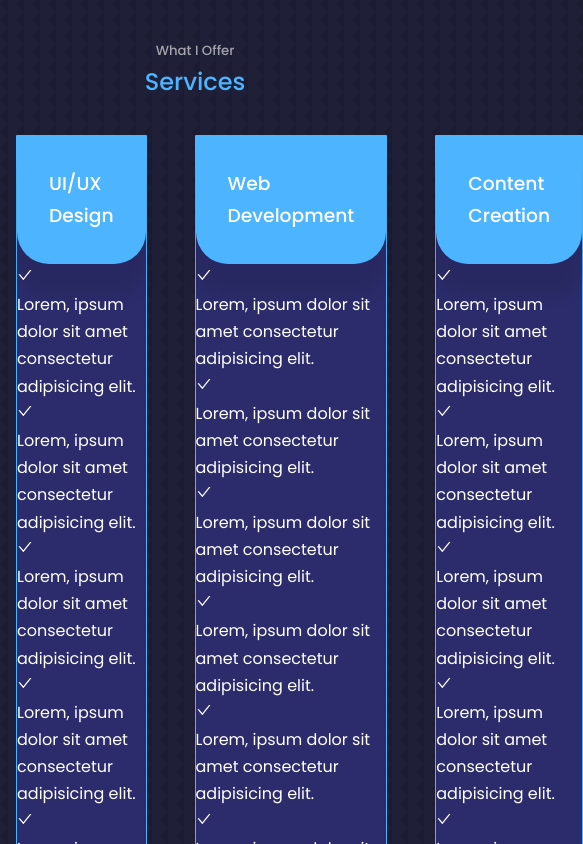
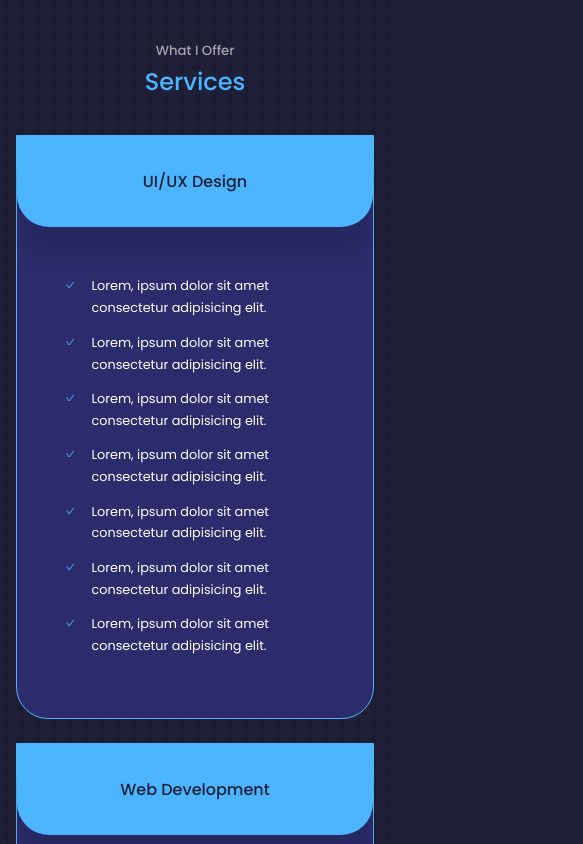
Before and after one commit to gingerFury7/React-portfolio-website, a React (Create React App) app: page / in a window 390 px wide. Shown: the part 2580-3424 px from the top of the page, 583 px wide, since content can reach past the window. Built offline with nearby package versions, Linux system fonts and the light colour scheme; the HTML template or start-up script is replaced by a standard one.

Commit message:
services styles + mobile

```diff
--- a/src/components/Services.jsx
+++ b/src/components/Services.jsx
@@ -124,6 +124,16 @@ const ServicesContainer = styled.div`
   display: grid;
   grid-template-columns: repeat(3, 1fr);
   gap: 3rem;
+
+  @media screen and (max-width: 1024px) {
+    grid-template-columns: 1fr 1fr;
+    gap: 2rem;
+  }
+
+  @media screen and (max-width: 600px) {
+    grid-template-columns: 1fr;
+    gap: 1.5rem;
+  }
 `;
 
 const ServiceArticle = styled.article`
@@ -138,6 +148,10 @@ const ServiceArticle = styled.article`
     border-color: var(--color-primary-variant);
     cursor: default;
   }
+
+  @media screen and (max-width: 1024px) {
+    height: auto;
+  }
 `;
 
 const ServiceHead = styled.div`
@@ -145,6 +159,24 @@ const ServiceHead = styled.div`
   padding: 2rem;
   border-radius: 0 0 2rem 2rem;
   box-shadow: 0 2rem 1rem rgba(0, 0, 0, 0.1);
+
+  & h3 {
+    color: var(--color-bg);
+    font-size: 1rem;
+    text-align: center;
+  }
 `;
 
-const SerivceList = styled.ul``;
+const SerivceList = styled.ul`
+  padding: 3rem;
+
+  & li {
+    display: flex;
+    gap: 1rem;
+    margin-bottom: 0.8rem;
+  }
+
+  & p {
+    font-size: 0.8rem;
+  }
+`;
--- a/src/index.css
+++ b/src/index.css
@@ -131,6 +131,11 @@ img {
     color: var(--color-primary);
 }
 
+.service__list-icon{
+    color: var(--color-primary);
+    margin-top:   2px;
+}
+
 
 @media screen and (max-width: 1024px) {
     .container {
```
